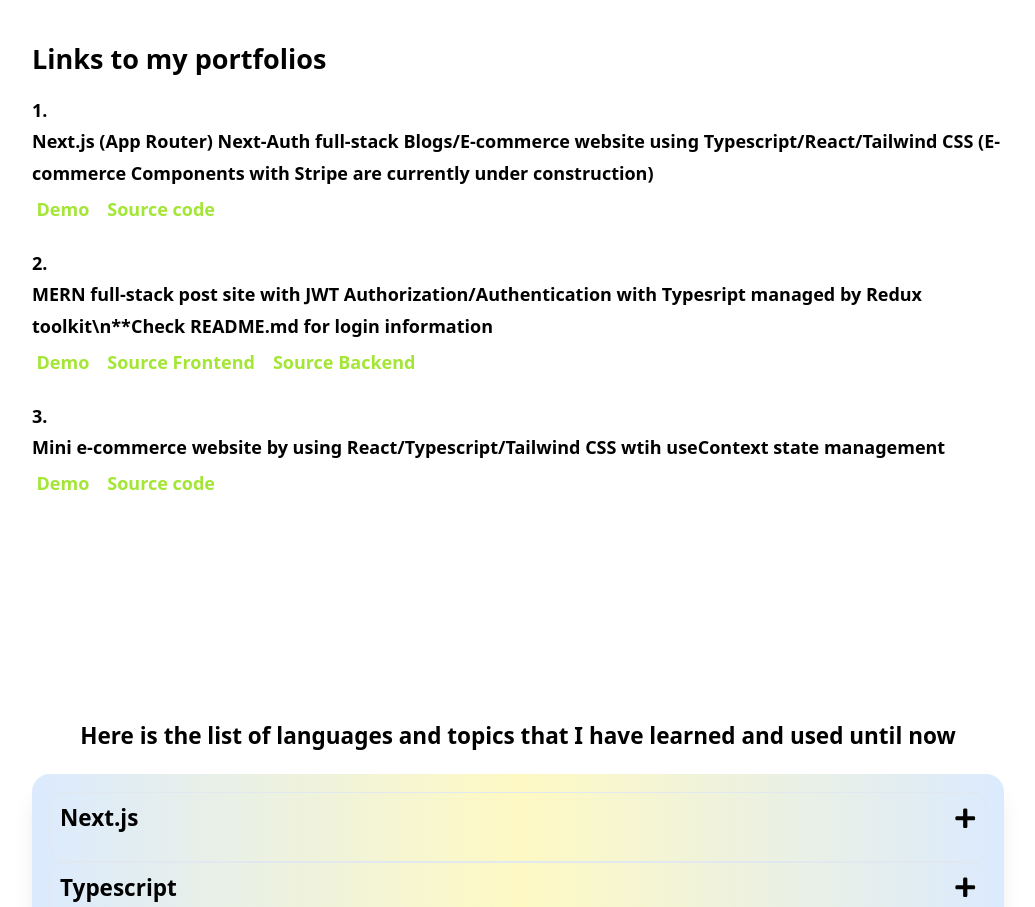
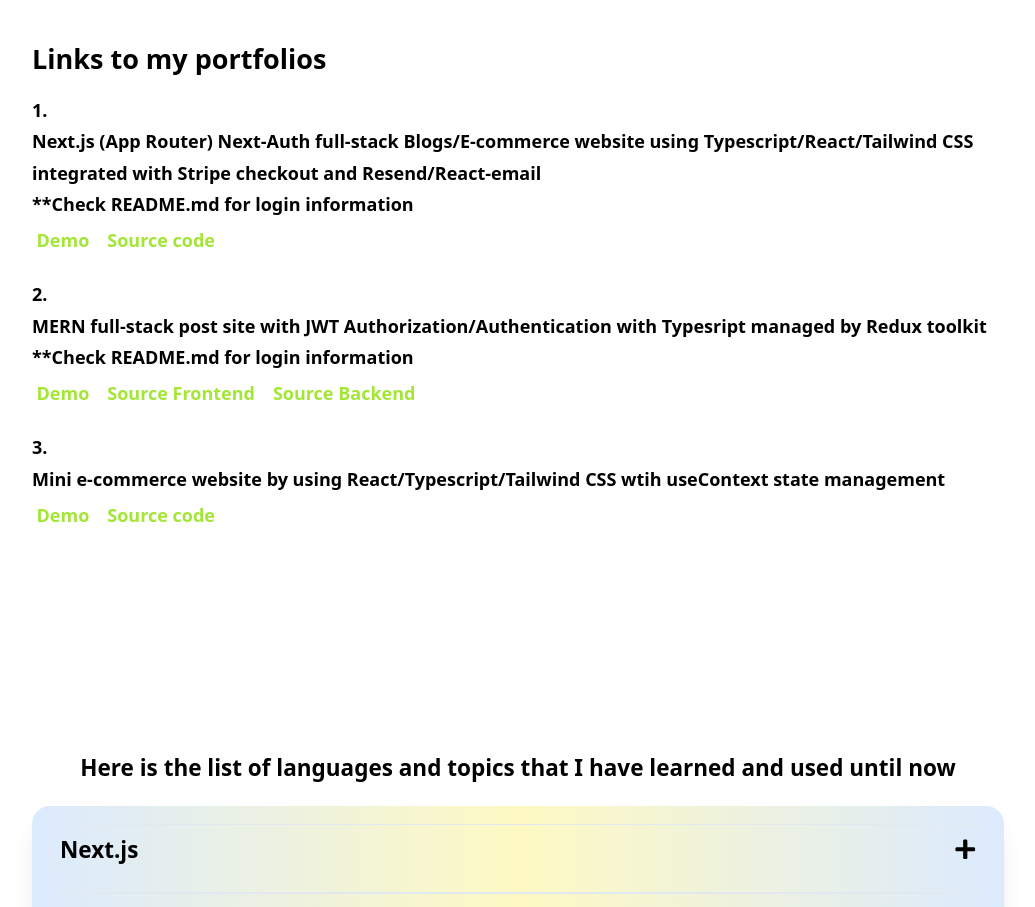
Before and after one commit to DaichiEvanijo/NextjsPortfolio1, a Next.js app: page / in a window 1280 px wide. Shown: the part 1520-2427 px from the top of the page, without its empty margins (122-1157 px from the left). Built offline with nearby package versions, Linux system fonts and the light colour scheme; no server answers; the database is empty.

Commit message:
style: update raw text

```diff
--- a/src/app/(auth)/deniedForNotAdmin/page.tsx
+++ b/src/app/(auth)/deniedForNotAdmin/page.tsx
@@ -5,7 +5,7 @@
     return (
         <section className="h-[calc(100vh-144px)] flex flex-col items-center justify-center p-5 gap-3 overflow-y-auto">
             <h2 className="text-3xl">Access Denied</h2>
-            <p className=" text-center">You are now allowed to visit this page as your are not admin.
+            <p className=" text-center">You are not allowed to visit this page as your are not an admin.
             </p>
             <Button><Link href="/" className="">Return to Home Page</Link></Button>
         </section>
--- a/src/data/AccordionData.ts
+++ b/src/data/AccordionData.ts
@@ -1,7 +1,7 @@
 const AccordionData = [
   {
     language:"Next.js",
-    keywords:"App router, Server actions with zod validation,  useActionState,  useOptimistic,  Data request memorization of ORM data fetching with \"cache function\",  Caching of ORM data fetching with \"unstable_cache function\",  Parallel data fetching with Promise.all,  Passing server component as child prop into client component, URL state with searchParams,  Server side cache (Full Route Cache),  Client side cache (Router cache),  Image component (placeholder, sizes, blurDataUrl props) with plaiceholder, generateMetadata,  generateStaticParams, Next-Auth, Role-based Authorization, Password reset function, module-augmentatin, signIn/redirect/jwt/session callback, profile function, authorize function and other basics..."
+    keywords:"App router, Server actions with zod validation,  useActionState, useOptimistic,  Data request memorization of ORM data fetching with \"cache function\",  Caching of ORM data fetching with \"unstable_cache function\",  Parallel data fetching with Promise.all,  Passing server component as child prop into client component, URL state with searchParams,  Server side cache (Full Route Cache),  Client side cache (Router cache),  Image component (placeholder, sizes, blurDataUrl props) with plaiceholder, generateMetadata,  generateStaticParams, Next-Auth, Role-based Authorization, Password reset function, module-augmentatin, signIn/redirect/jwt/session callback, profile function, authorize function and other basics..."
   },
   {
     language:"Typescript",
@@ -9,15 +9,15 @@
   },
   {
     language:"React.js",
-    keywords:"State Management (Redux toolkit, useContext API), useCallback, useMemo, React.memo, useReducer, useDebounce, useLocalStorage, React-Bootstrap, Intersection Observer API, Axios, Thunder client and other basics..."
+    keywords:"State Management (Redux toolkit, useContext API), useCallback, useMemo, React.memo, useReducer, useImperativeHandler, useDebounce, useLocalStorage, React-Bootstrap, Intersection Observer API, Axios, Thunder client and other basics..."
   },
   {
     language:"CSS",
-    keywords:"Tailwind CSS, Dark mode with Tailwind CSS, twMerge, clsx, Class-Variant-Authority, Bootstrap,  Dark mode with React-Bootstrap,  SCSS basics and other basics..."
+    keywords:"Tailwind CSS, Dark mode with Tailwind CSS, twMerge, clsx, Class-Variant-Authority, Bootstrap,  Dark mode with React-Bootstrap, Material UI, SCSS and other basics..."
   },
   {
     language:"Backend skills",
-    keywords:"Node.js/Express.js (JWT Authentication/Authorization with accessToken/refreshToken, Role-based authorization,  Basic API creations,  middleware,  nodemailder,  CORS),  MongoDB (basic CRUD operation with Mongoose ), Cloudinary (image upload/delete)"
+    keywords:"Node.js/Express.js (JWT Authentication/Authorization with accessToken/refreshToken, Role-based authorization,  Basic API creations,  middleware,  nodemailder,  CORS), MongoDB (basic CRUD operation with Mongoose ), Stripe, resend, react-email, Cloudinary (image upload/delete), GraphQL (basic CRUD)"
   },
   {
     language:"Others",
--- a/src/features/home/PortfolioList.tsx
+++ b/src/features/home/PortfolioList.tsx
@@ -16,8 +16,7 @@
       <li ref={ref1} className={`${isLoaded[0] ? "animate-fromLeft":"opacity-0"}`}>
         <p>
           Next.js (App Router) Next-Auth full-stack Blogs/E-commerce website
-          using Typescript/React/Tailwind CSS (E-commerce Components with Stripe
-          are currently under construction)
+          using Typescript/React/Tailwind CSS integrated with Stripe checkout and Resend/React-email<br/>**Check README.md for login information
         </p>
         <div className="space-x-2">
           <Button>
@@ -33,7 +32,7 @@
       <li ref={ref2} className={`${isLoaded[1] ? "animate-fromLeft":"opacity-0"}`}>
         <p>
           MERN full-stack post site with JWT Authorization/Authentication with
-          Typesript managed by Redux toolkit\n**Check README.md for login
+          Typesript managed by Redux toolkit<br/>**Check README.md for login
           information
         </p>
         <div className="space-x-2">
```
Also changed, not shown: 1 other file (tests, documents, lock files or other folders).
